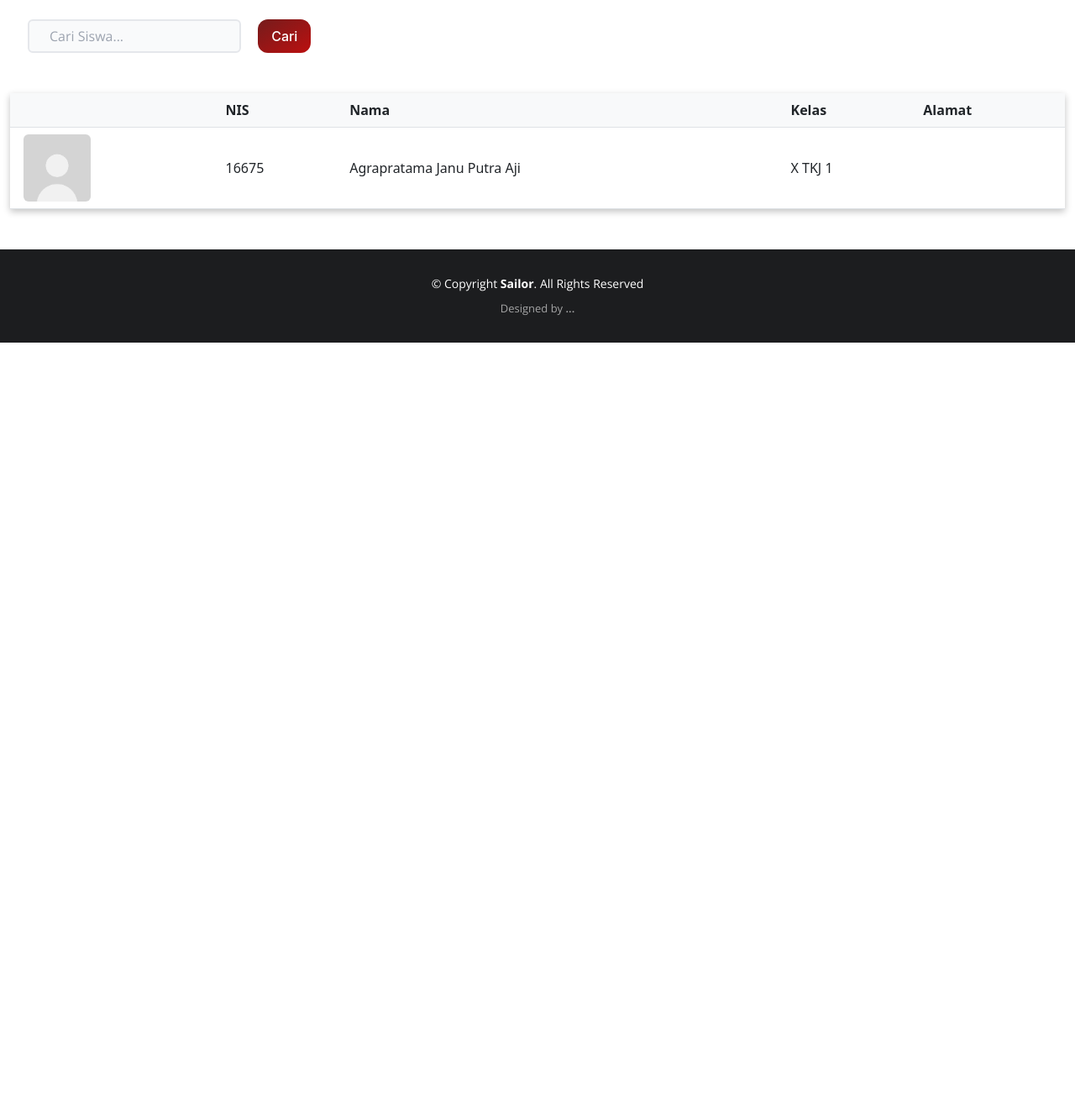
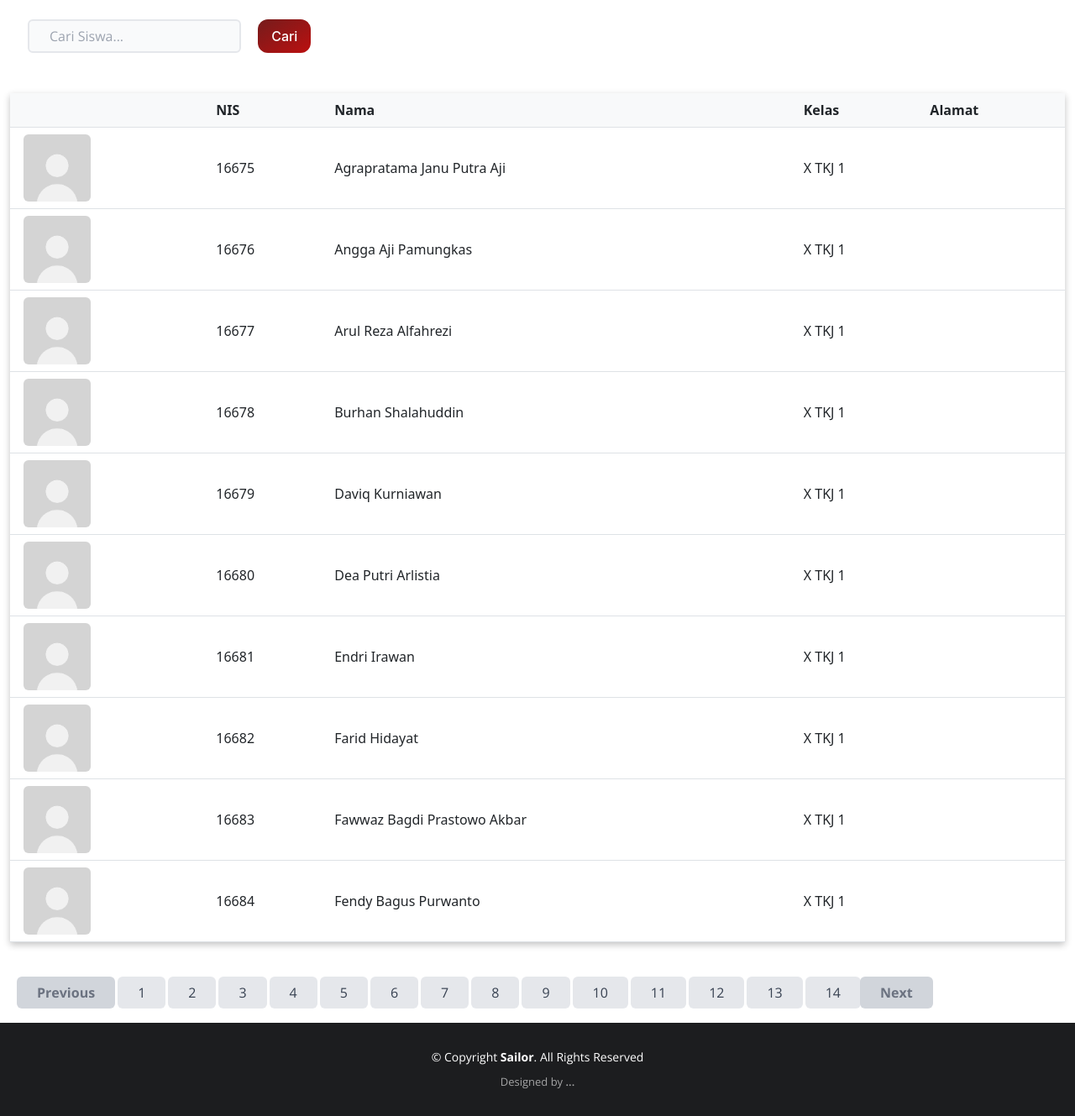
Before and after one commit to aldifzi/web-tkj, a PHP site: page /siswa.php in a window 1280 px wide. Shown: the part 223-1552 px from the top of the page at 84% size. Before the commit the page ends 631 px from the top, so only its background shows below. Run offline with PHP 8.4, Linux system fonts and the light colour scheme; data comes from the database, SQL or seed files in the repository; some libraries are stand-ins or nearby versions.

Commit message:
Update siswa.php

```diff
--- a/siswa.php
+++ b/siswa.php
@@ -160,7 +160,7 @@ if(isset($_GET['cari'])){
 
                     // yang ini mengambil data pengawai untuk ditampilkan dengan fungsi limit
                     // satu halaman akan ditampilkan paling banyak 10 atau limit 10
-                    $query1   = mysqli_query($koneksi, "select * from user limit $halaman_awal, 1");
+                    $query1   = mysqli_query($koneksi, "select * from user limit $halaman_awal, 10");
 
                     // nomor digunakan untuk penomoran pada kolom no
                     // karena index dimulai dari angka 0 maka perlu ditambah 1
@@ -182,6 +182,23 @@ if(isset($_GET['cari'])){
 
         </table>
  </div>
+ <nav aria-label="Page navigation example">
+                <ul class="inline-flex -space-x-px pb-4 ml-5">
+                    <li class="page-item">
+                        <a class="px-4 py-2 font-bold text-gray-500 bg-gray-300 rounded-md hover:bg-red-400 hover:text-white " <?php if($halaman > 1){ echo "href='?halaman=$sebelum'"; } ?>>Previous</a>
+                    </li>
+                    <?php
+                        for($x = 1; $x <= $total_halaman; $x++){
+                    ?>
+                    <li class="page-item"><a class="px-4 py-2 ml-1 text-gray-700 bg-gray-200 rounded-md hover:bg-blue-400 hover:text-white" href="?halaman=<?php echo $x ?>"> <?php echo $x; ?></a></li>
+                    <?php
+                        }
+                    ?>
+                    <li class="page-item">
+                        <a  class="px-4 py-2 font-bold text-gray-500 bg-gray-300 rounded-md hover:bg-red-400 hover:text-white " <?php  if($halaman < $total_halaman) { echo "href='?halaman=$setelah'"; } ?>>Next</a>
+                    </li>
+                </ul>
+            </nav>
  </div>
 
     <!-- End tabel Section -->
```
